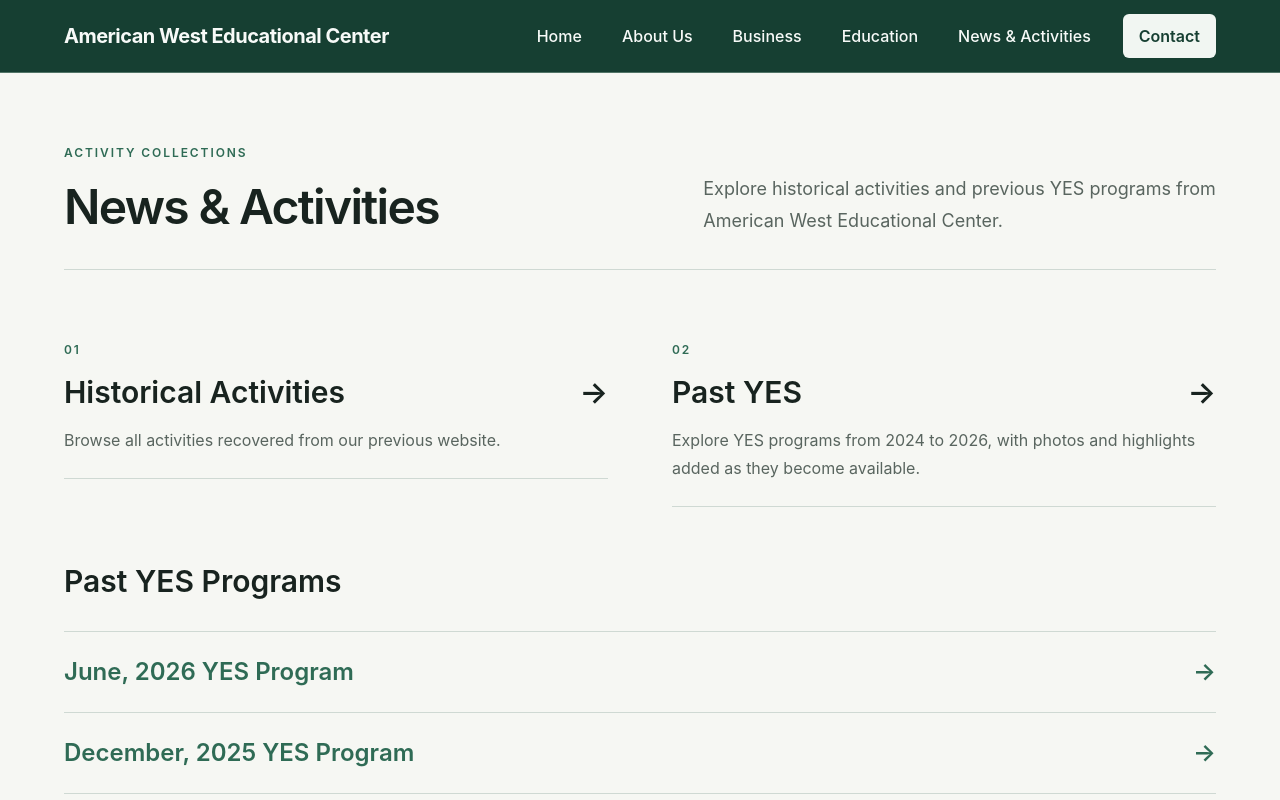
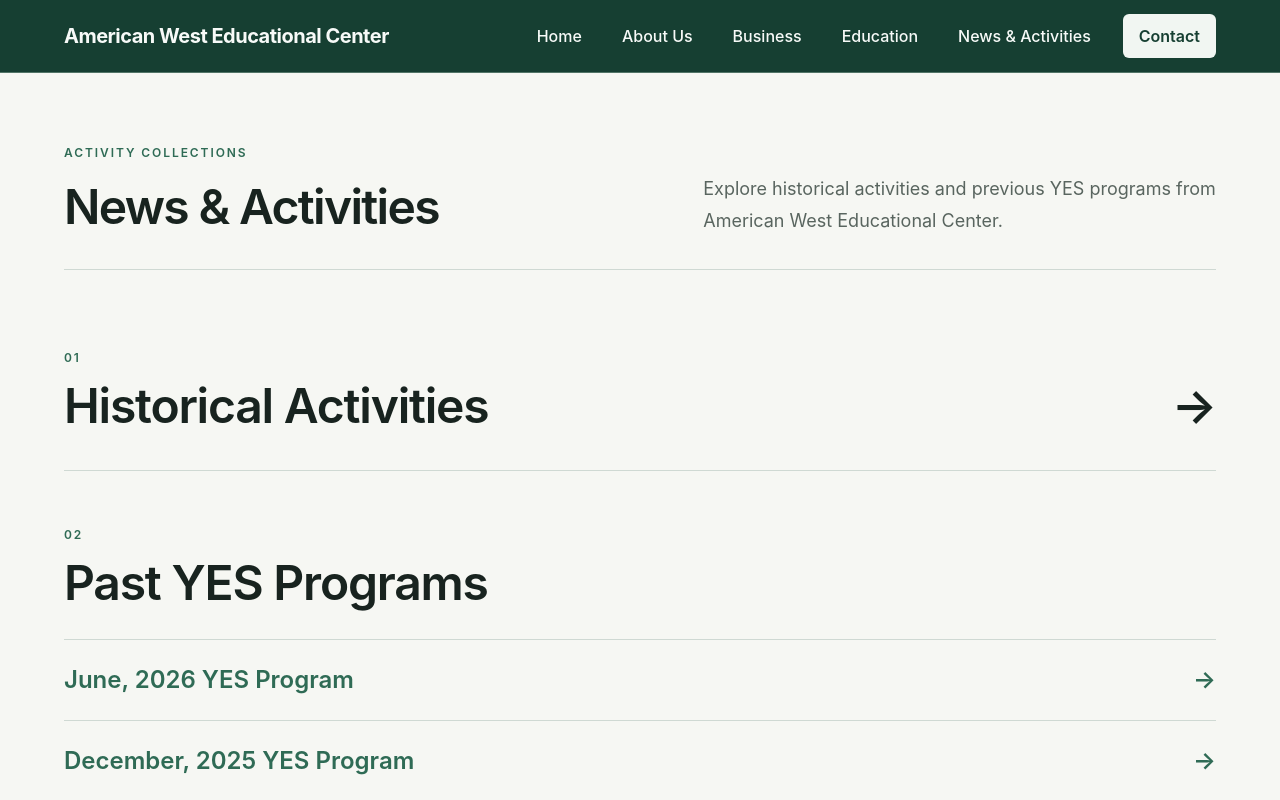
Before and after one commit to orpdoji8/AWEC, a Next.js app: page /news in a window 1280 px wide. Shown: the top 800 px of the page. Built offline with nearby package versions, Linux system fonts and the light colour scheme.

Commit message:
style: simplify News into two distinct activity sections

```diff
--- a/src/app/news/page.tsx
+++ b/src/app/news/page.tsx
@@ -1,7 +1,7 @@
 import type { Metadata } from "next";
 import Link from "next/link";
 import { PageContainer } from "@/components/ui/PageContainer";
-import { newsPageContent, newsSections } from "@/content/news";
+import { newsPageContent } from "@/content/news";
 import { PastYesList } from "@/components/news/PastYesList";
 
 export const metadata: Metadata = newsPageContent.metadata;
@@ -16,23 +16,17 @@ export default function NewsPage() {
         </div>
         <p className="max-w-xl text-lg leading-8 text-muted">{newsPageContent.intro.description}</p>
       </header>
-      <section className="mt-12" aria-label="Activity collections">
-        <ul className="grid gap-10 md:grid-cols-2 md:gap-16">
-          {newsSections.map((section, index) => (
-            <li key={section.href}>
-              <Link href={section.href} className="group block border-b border-border py-6">
-                <p className="eyebrow" aria-hidden="true">0{index + 1}</p>
-                <h2 className="mt-4 flex items-center justify-between gap-4 text-3xl font-semibold group-hover:text-accent">
-                  {section.title}<span aria-hidden="true">&rarr;</span>
-                </h2>
-                <p className="mt-4 leading-7 text-muted">{section.description}</p>
-              </Link>
-            </li>
-          ))}
-        </ul>
+      <section className="mt-10" aria-labelledby="historical-activities">
+        <Link href="/news/historical-activities" className="group block border-b border-border py-8 sm:py-10">
+          <p className="eyebrow" aria-hidden="true">01</p>
+          <h2 id="historical-activities" className="mt-4 flex items-center justify-between gap-5 text-4xl font-semibold tracking-tight group-hover:text-accent sm:text-5xl">
+            Historical Activities<span className="shrink-0" aria-hidden="true">&rarr;</span>
+          </h2>
+        </Link>
       </section>
       <section className="mt-14" aria-labelledby="past-yes-programs">
-        <h2 id="past-yes-programs" className="mb-8 text-3xl font-semibold">Past YES Programs</h2>
+        <p className="eyebrow" aria-hidden="true">02</p>
+        <h2 id="past-yes-programs" className="mb-8 mt-4 text-4xl font-semibold tracking-tight sm:text-5xl">Past YES Programs</h2>
         <PastYesList />
       </section>
     </PageContainer>
```
Also changed, not shown: 2 other files (tests, documents, lock files or other folders).
